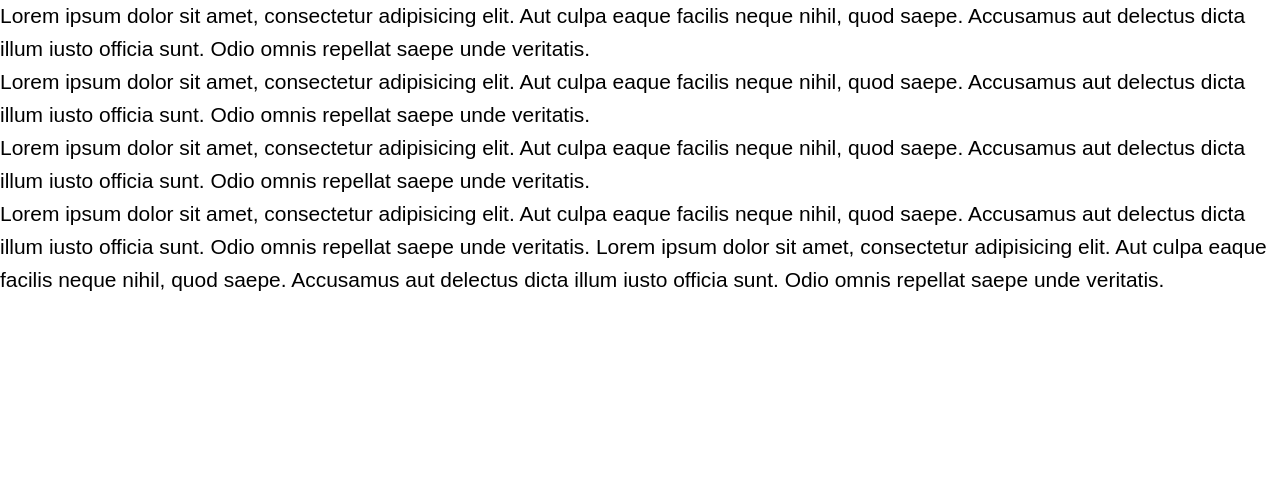
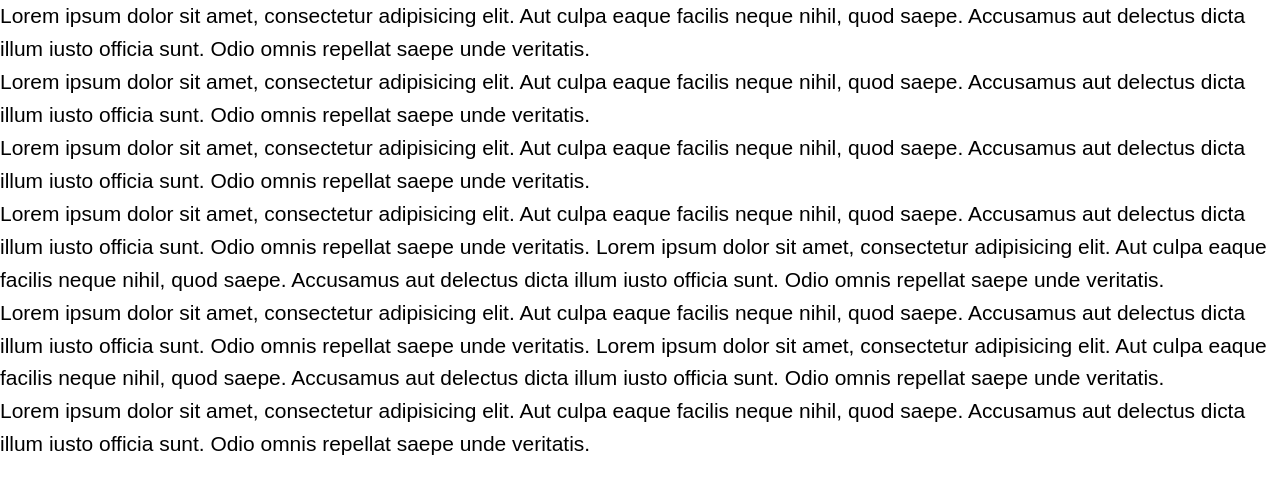
Before and after one commit to AnnaCoulon/teststarter, a website: page index.html in a window 1280 px wide. Drawn offline with Linux system fonts and the light colour scheme.

Commit message:
text Dom

```diff
--- a/index.html
+++ b/index.html
@@ -20,6 +20,8 @@
 	  <p>Lorem ipsum dolor sit amet, consectetur adipisicing elit. Aut culpa eaque facilis neque nihil, quod saepe. Accusamus aut delectus dicta illum iusto officia sunt. Odio omnis repellat saepe unde veritatis.</p>
 	  <p>Lorem ipsum dolor sit amet, consectetur adipisicing elit. Aut culpa eaque facilis neque nihil, quod saepe. Accusamus aut delectus dicta illum iusto officia sunt. Odio omnis repellat saepe unde veritatis.</p>
 	  <p>Lorem ipsum dolor sit amet, consectetur adipisicing elit. Aut culpa eaque facilis neque nihil, quod saepe. Accusamus aut delectus dicta illum iusto officia sunt. Odio omnis repellat saepe unde veritatis. Lorem ipsum dolor sit amet, consectetur adipisicing elit. Aut culpa eaque facilis neque nihil, quod saepe. Accusamus aut delectus dicta illum iusto officia sunt. Odio omnis repellat saepe unde veritatis.</p>
+	  <p>Lorem ipsum dolor sit amet, consectetur adipisicing elit. Aut culpa eaque facilis neque nihil, quod saepe. Accusamus aut delectus dicta illum iusto officia sunt. Odio omnis repellat saepe unde veritatis. Lorem ipsum dolor sit amet, consectetur adipisicing elit. Aut culpa eaque facilis neque nihil, quod saepe. Accusamus aut delectus dicta illum iusto officia sunt. Odio omnis repellat saepe unde veritatis.</p>
+	  <p>Lorem ipsum dolor sit amet, consectetur adipisicing elit. Aut culpa eaque facilis neque nihil, quod saepe. Accusamus aut delectus dicta illum iusto officia sunt. Odio omnis repellat saepe unde veritatis.</p>
 	</div>
 	<!-- /wrapper -->
 
```
